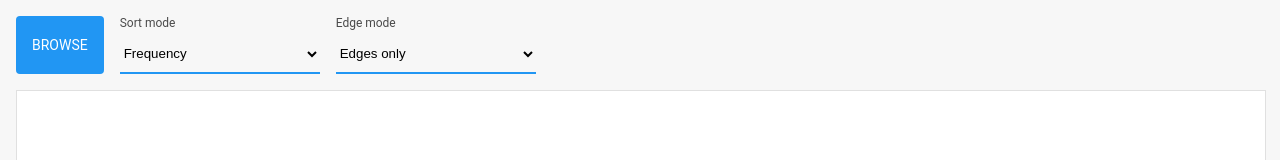
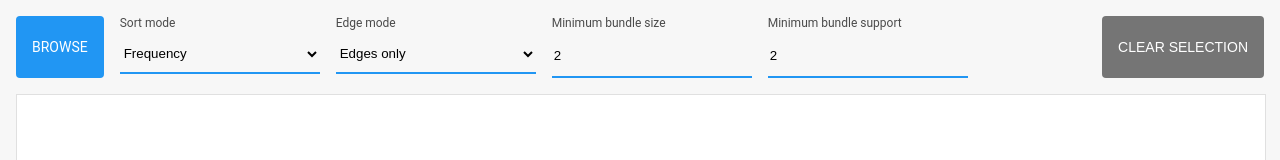
Before and after one commit to eibens/biset, a website: page index.html in a window 1280 px wide. Shown: the top 160 px of the page. Drawn offline with nearby package versions, Linux system fonts and the light colour scheme; no server answers.

Commit message:
Enable additional interaction
- Minimum bundle size/support
- Clear selectiomn

```diff
--- a/index.html
+++ b/index.html
@@ -33,7 +33,6 @@
         pointer-events: none;
         opacity: 0.5;
       }
-
       svg {
         flex: 1;
         margin-top: 16px;
@@ -46,31 +45,34 @@
         display: flex;
         flex-direction: row;
         margin: 0 -8px 0 -8px;
+        justify-content: space-between;
       }
-      .options .element {
+      .left, .right {
+        display: flex;
+        flex-direction: row;
+      }
+      .element {
         display: flex;
         flex-direction: column;
         align-items: stretch;
         width: 200px;
         margin: 0 8px;
       }
-      .options label {
+      .auto-width {
+        width: auto;
+      }
+      label {
         margin-bottom: 4px;
         font-size: 12px;
       }
-      .options select {
+      input, select {
+        height: 40px;
+        background: none;
         border: none;
         border-bottom: 2px solid #2196F3;
         outline: none;
       }
-      .options input, .options select {
-        height: 40px;
-        background: none;
-      }
-      .element.button {
-        width: auto;
-      }
-      #file-button {
+      .button {
         flex: 1;
         margin: 0;
         background: #2196F3;
@@ -82,17 +84,31 @@
         color: white;
         text-transform: uppercase;
         font-size: 14px;
-        transition: background 0.2s;
+        transition: opacity 0.2s;
+        border: none;
+        outline: none;
+        cursor: pointer;
       }
-      #file-button:hover {
-        background: #42A5F5;
+      .button:hover {
+        opacity: 0.9;
+      }
+      .button[disabled] {
+        background: #BDBDBD;
+        cursor: default;
+      }
+      .button[disabled]:hover {
+        opacity: 1;
+      }
+      #clear-button {
+        background: #757575;
       }
     </style>
   </head>
   <body>
     <div class="options">
-      <div class="element button">
-        <label id="file-button" for="file-input" class="button">Browse</label>
+      <div class="left">
+        <div class="element auto-width">
+          <label id="file-button" class="button" for="file-input">Browse</label>
           <input id="file-input" type="file" accept=".csv" hidden/>
         </div>
         <div class="element">
@@ -111,6 +127,20 @@
             <option value="hybrid">Edges and Bundles</option>
           </select>
         </div>
+        <div class="element">
+          <label for="bundle-size-input">Minimum bundle size</label>
+          <input id="bundle-size-input" type="number" min="2" value="2"/>
+        </div>
+        <div class="element">
+          <label for="bundle-support-input">Minimum bundle support</label>
+          <input id="bundle-support-input" type="number" min="2" value="2"/>
+        </div>
+      </div>
+      <div class="right">
+        <div class="element auto-width">
+          <button id="clear-button" class="button">Clear Selection</button>
+        </div>
+      </div>
     </div>
     <svg id="canvas"></svg>
   </body>
--- a/src/biset.js
+++ b/src/biset.js
@@ -105,6 +105,12 @@ class Biset {
     let space = this._space;
     this._drawRelations(space, data.relations);
     this._drawDomains(space, data.domains);
+  }
+
+  clearSelection() {
+    this._data.bundles.forEach(b => b.selected = false);
+    this._data.entities.forEach(b => b.selected = false);
+    this._updateSelection();
   }
 
   _selectLinksByEntityId(id) {
--- a/src/main.js
+++ b/src/main.js
@@ -14,6 +14,21 @@ d3.select("#sort-mode-input").on("input", function () {
 d3.select("#edge-mode-input").on("input", function () {
   biset.edgeMode = this.value;
   biset.draw();
+});
+
+d3.select("#bundle-size-input").on("input", function () {
+  biset.minBundleSize = this.value;
+  biset.draw();
+});
+
+d3.select("#bundle-support-input").on("input", function () {
+  biset.minBundleSources = this.value;
+  biset.minBundleTargets = this.value;
+  biset.draw();
+});
+
+d3.select("#clear-button").on("click", function () {
+  biset.clearSelection();
 });
 
 d3.select("#file-input").on("change", function () {
```
Lines whose indentation alone changed are shown as unchanged.
